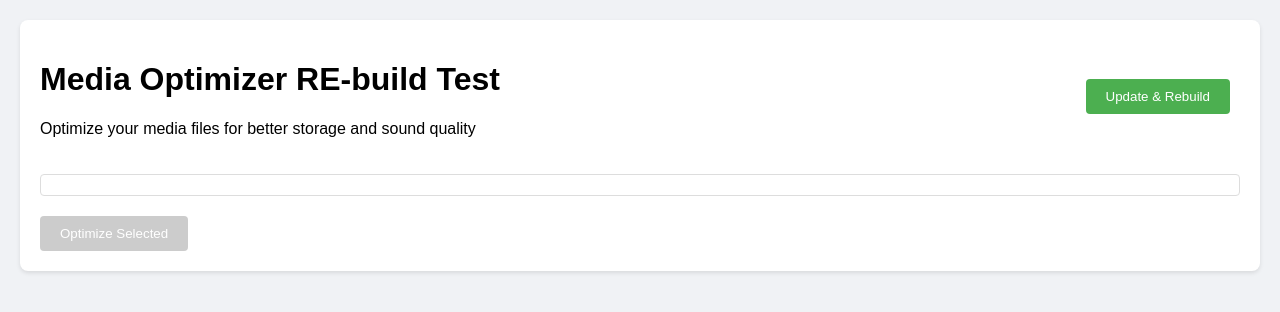
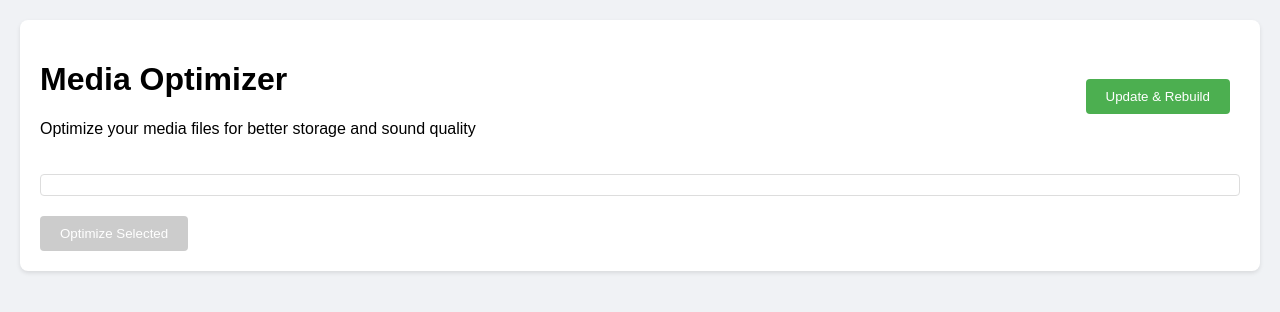
Before and after one commit to JacquesBeets/media_optimizer, a plain HTML site: page static/index.html in a window 1280 px wide. Drawn offline with Linux system fonts and the light colour scheme; no server answers.

Commit message:
removing test

```diff
--- a/static/index.html
+++ b/static/index.html
@@ -129,7 +129,7 @@
     <div class="container">
         <div class="header">
             <div>
-                <h1>Media Optimizer RE-build Test</h1>
+                <h1>Media Optimizer</h1>
                 <p>Optimize your media files for better storage and sound quality</p>
             </div>
             <button id="rebuildBtn" class="button rebuild">Update & Rebuild</button>
```
